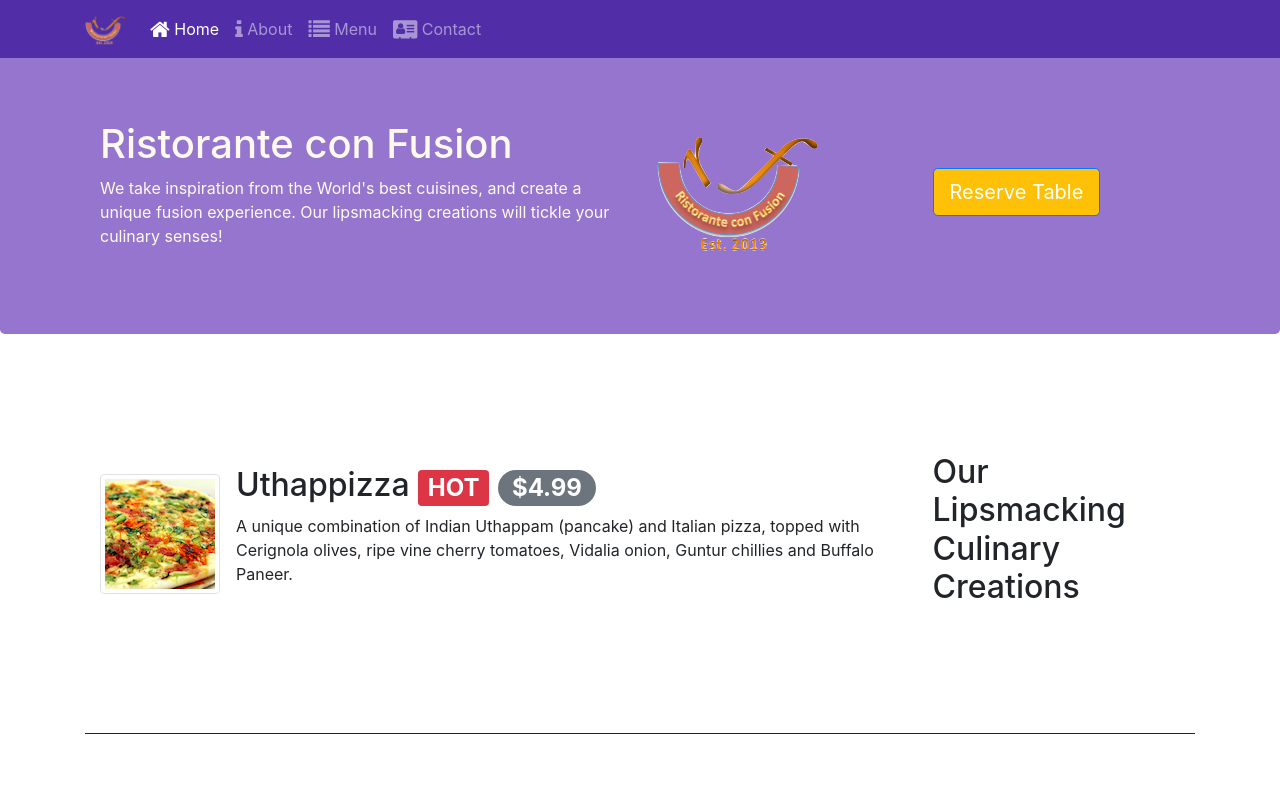
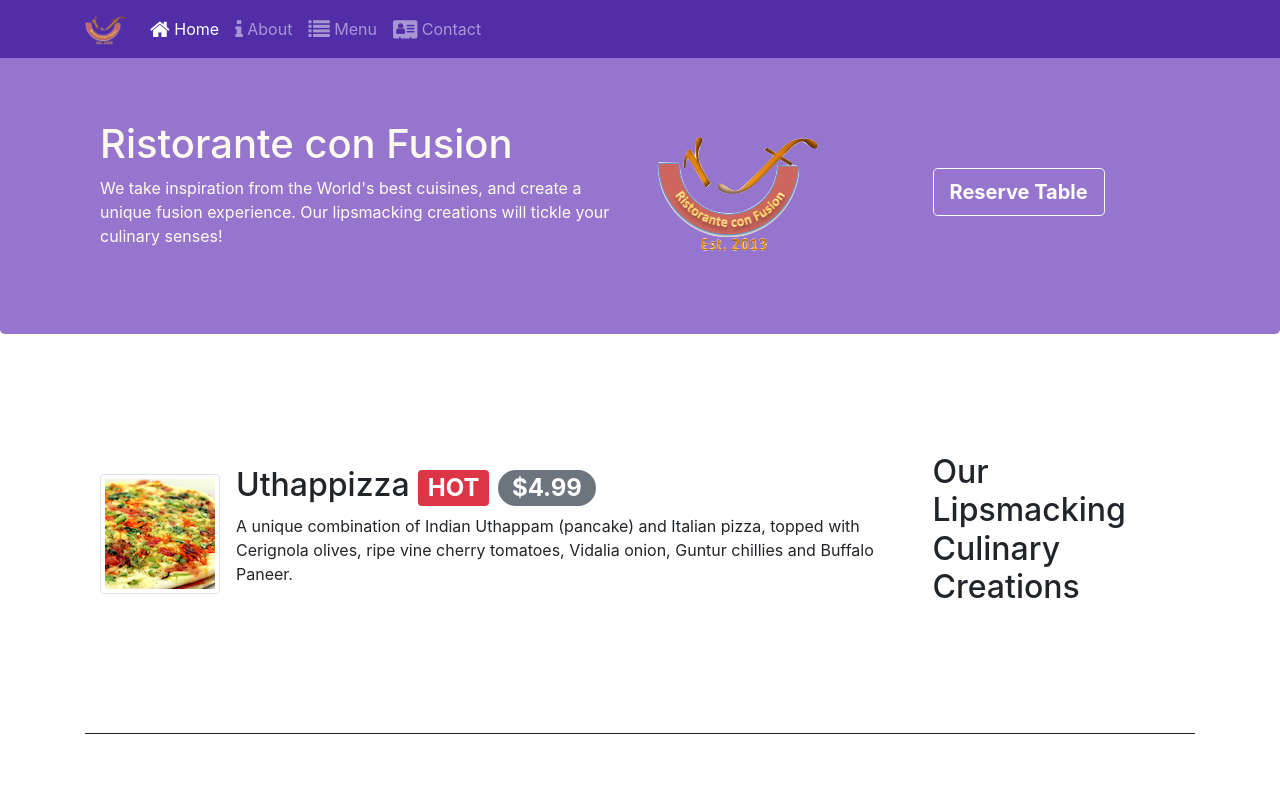
Before and after one commit to bansaljatin05/BootstrapPractice, a website: page index.html in a window 1280 px wide. Shown: the top 800 px of the page. Drawn offline with nearby package versions, Linux system fonts and the light colour scheme.

Commit message:
Minor Changes

```diff
--- a/css/style.css
+++ b/css/style.css
@@ -40,3 +40,12 @@ body {
     padding: 10px;
 
 }
+#reservebtn {
+    background-color: #9575cd;
+    border: 1px solid white;
+    font-style: bold;
+}
+#reservebtn:hover {
+    background-color: white;
+    color: black;
+}
--- a/index.html
+++ b/index.html
@@ -46,7 +46,7 @@
                         <img src="./img/logo.png" class="img-fluid">
                     </div>
                     <div class="col-6 align-self-center">
-                        <a type="href" class="btn btn-primary btn-lg bg-warning" href="#mycard">Reserve Table</a>
+                        <a type="href" id="reservebtn" class="btn btn-primary btn-lg" href="#mycard"><b>Reserve Table</b></a>
                     </div>
                 </div>
             </div>
@@ -157,6 +157,7 @@
             </div>
         </div>
 
+
     <footer class="footer">
         <div class="container">
             <div class="row">
```
